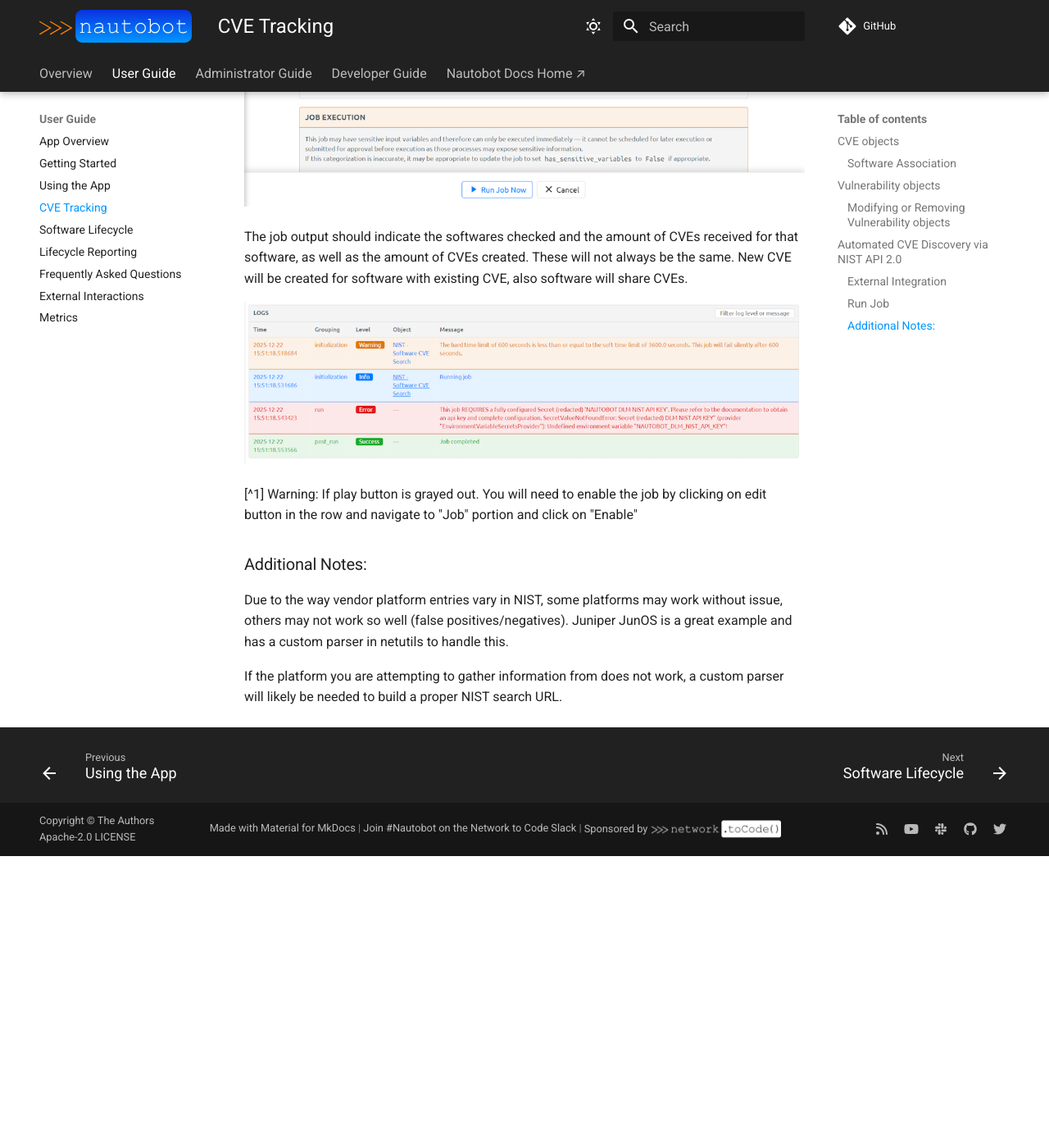
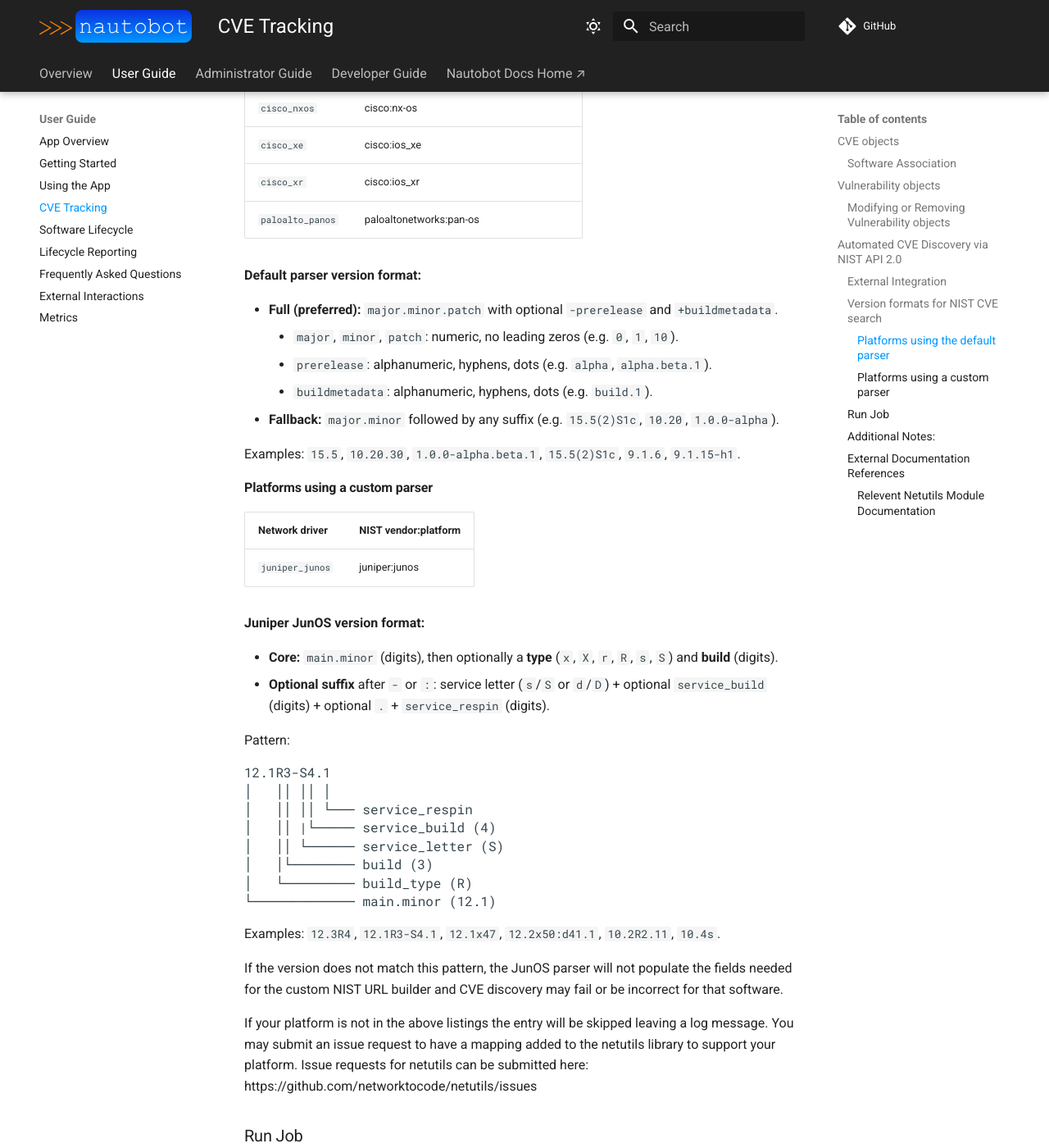
Before and after one commit to nautobot/nautobot-app-device-lifecycle-mgmt, an MkDocs documentation site: the page built from docs/user/cve_tracking.md, in a window 1280 px wide and 1400 px high, scrolled down 4656 px. Shown: the whole window at 82% size. Built offline with MkDocs 1.6.1 and Material for MkDocs 9.7.7, drawn with Linux system fonts in a browser that asks for light colours; comment, search, counter and statistics services are not loaded; before the commit the page ends 5700 px from its top, so only the background shows below that; some of the changed text lies outside the part shown.

Commit message:
Updating the cve_tracking.md document with platform specific formatting and versioning information/requirements

```diff
--- a/docs/user/cve_tracking.md
+++ b/docs/user/cve_tracking.md
@@ -94,6 +94,64 @@ An External Integration must be created and configured in order to use the NIST
 NOTE: You may change the name of the External Integration or create your own using other configuration settings, but the SecretsGroup and Secret objects must be named as above.  The External Integration is selected when starting the Job run.
 
 
+### Version formats for NIST CVE search
+
+The ``NIST - Software CVE Search`` Job uses `netutils.nist` and `netutils.os_version` to build NIST NVD query URLs from each Software Version's platform (network driver) and version string. Each NIST-mapped platform uses either the **default** parser or a **vendor-specific** parser. The **version** value on your Software Version objects should match the format expected by that parser so that CVE discovery works correctly.
+
+#### Platforms using the default parser
+
+These platforms use the default parser from `netutils.os_version` (Generic - Loosely based on, and compatible with SymVer formatting.):
+
+| Network driver   | NIST vendor:platform                              |
+|------------------|---------------------------------------------------|
+| `arista_eos`     | arista:eos                                        |
+| `aruba_os`       | arubanetworks:arubaos                             |
+| `cisco_asa`      | cisco:adaptive_security_appliance_software        |
+| `cisco_ios`      | cisco:ios                                         |
+| `cisco_nxos`     | cisco:nx-os                                       |
+| `cisco_xe`       | cisco:ios_xe                                      |
+| `cisco_xr`       | cisco:ios_xr                                      |
+| `paloalto_panos` | paloaltonetworks:pan-os                           |
+
+**Default parser version format:**
+
+- **Full (preferred):** `major.minor.patch` with optional `-prerelease` and `+buildmetadata`.
+    - `major`, `minor`, `patch`: numeric, no leading zeros (e.g. `0`, `1`, `10`).
+    - `prerelease`: alphanumeric, hyphens, dots (e.g. `alpha`, `alpha.beta.1`).
+    - `buildmetadata`: alphanumeric, hyphens, dots (e.g. `build.1`).
+- **Fallback:** `major.minor` followed by any suffix (e.g. `15.5(2)S1c`, `10.20`, `1.0.0-alpha`).
+
+Examples: `15.5`, `10.20.30`, `1.0.0-alpha.beta.1`, `15.5(2)S1c`, `9.1.6`, `9.1.15-h1`.
+
+#### Platforms using a custom parser
+
+| Network driver   | NIST vendor:platform |
+|------------------|----------------------|
+| `juniper_junos`  | juniper:junos        |
+
+**Juniper JunOS version format:**
+
+- **Core:** `main.minor` (digits), then optionally a **type** (`x`, `X`, `r`, `R`, `s`, `S`) and **build** (digits).
+- **Optional suffix** after `-` or `:`: service letter (`s`/`S` or `d`/`D`) + optional `service_build` (digits) + optional `.` + `service_respin` (digits).
+
+Pattern:
+<pre>
+12.1R3-S4.1
+│   ││ ││ │
+│   ││ ││ └─── service_respin
+│   ││ |└───── service_build (4)
+│   ││ └────── service_letter (S)
+│   │└──────── build (3)
+│   └───────── build_type (R)
+└───────────── main.minor (12.1)
+</pre>
+
+Examples: `12.3R4`, `12.1R3-S4.1`, `12.1x47`, `12.2x50:d41.1`, `10.2R2.11`, `10.4s`.
+
+If the version does not match this pattern, the JunOS parser will not populate the fields needed for the custom NIST URL builder and CVE discovery may fail or be incorrect for that software.
+
+If your platform is not in the above listings the entry will be skipped leaving a log message.  You may submit an issue request to have a mapping added to the netutils library to support your platform. Issue requests for netutils can be submitted here: https://github.com/networktocode/netutils/issues
+
 ### Run Job
 Automated discovery is used by running the ``NIST - Software CVE Search`` Job.
 
@@ -120,3 +178,12 @@ The job output should indicate the softwares checked and the amount of CVEs rece
 Due to the way vendor platform entries vary in NIST, some platforms may work without issue, others may not work so well (false positives/negatives).  Juniper JunOS is a great example and has a custom parser in netutils to handle this.
 
 If the platform you are attempting to gather information from does not work, a custom parser will likely be needed to build a proper NIST search URL.
+
+### External Documentation References
+
+#### Relevent Netutils Module Documentation
+*OS Version Module* - Responsible for parsing version strings into version parameters:
+    https://netutils.readthedocs.io/en/latest/user/lib_use_cases_os_version/
+
+*NIST Module* - Responsible for all NIST related functions:
+    https://netutils.readthedocs.io/en/latest/user/lib_use_cases_nist/
```
Also changed, not shown: 1 other file.
